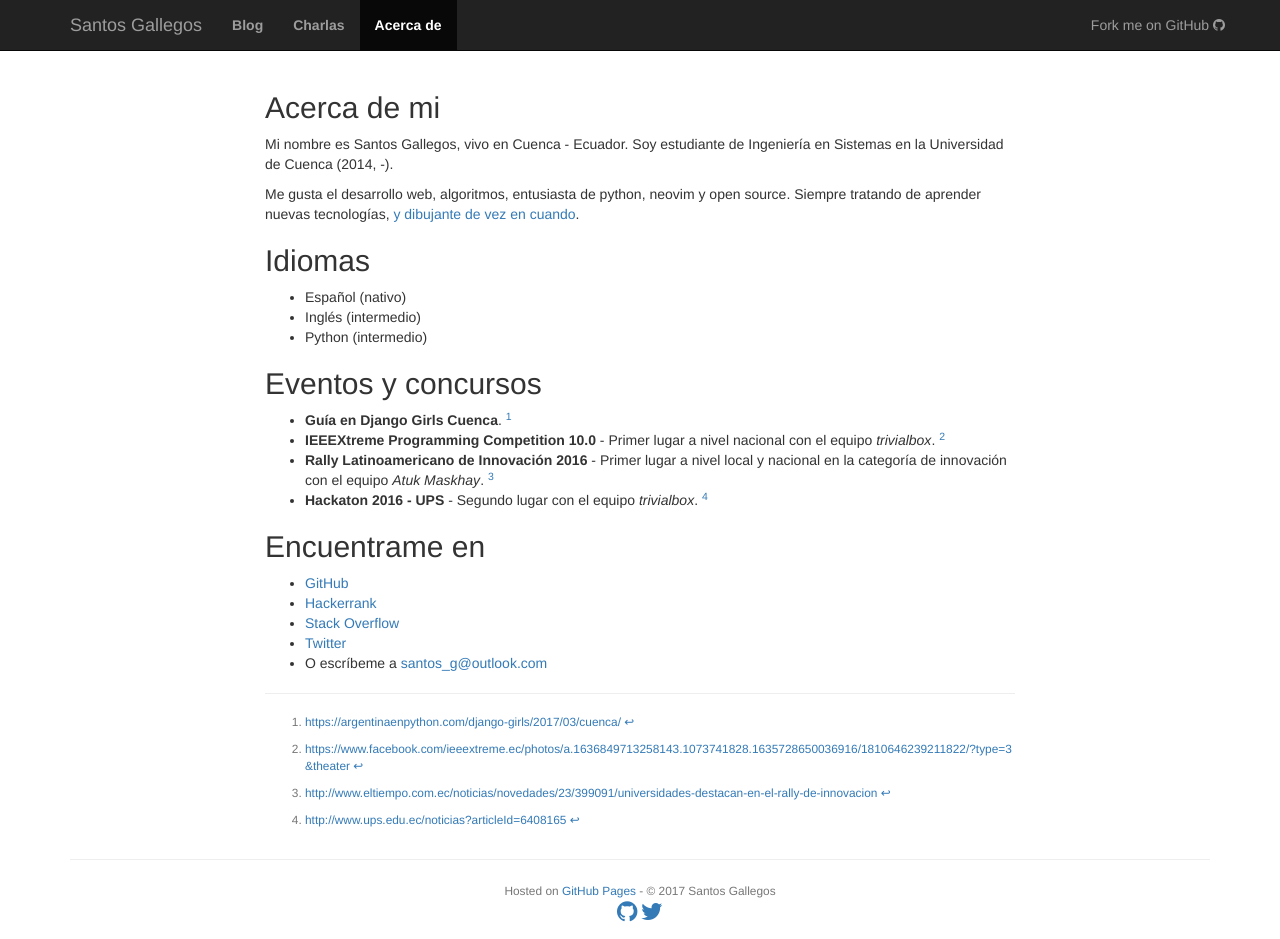
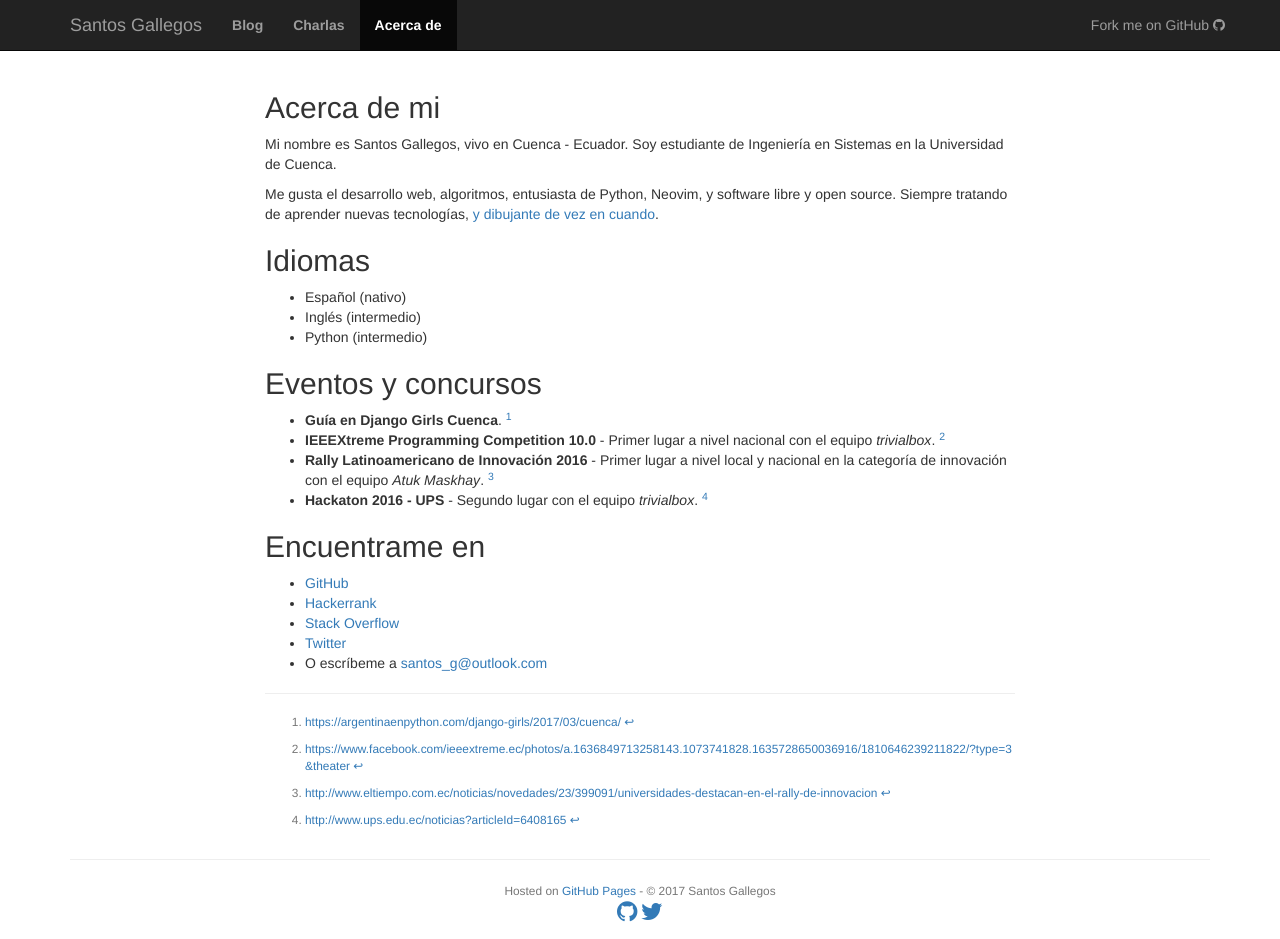
Before and after one commit to stsewd/stsewd.github.io, a Jekyll site: the page built from about.md, in a window 1280 px wide. Built offline with Jekyll 4.4.1, drawn with Linux system fonts in a browser that asks for light colours; comment, search, counter and statistics services are not loaded.

Commit message:
Update about section

```diff
--- a/about.md
+++ b/about.md
@@ -7,11 +7,11 @@
 ## Acerca de mi
 
 Mi nombre es Santos Gallegos, vivo en Cuenca - Ecuador. Soy estudiante de
-Ingeniería en Sistemas en la Universidad de Cuenca (2014, -).
+Ingeniería en Sistemas en la Universidad de Cuenca.
 
-Me gusta el desarrollo web, algoritmos, entusiasta de python, neovim y open
-source. Siempre tratando de aprender nuevas tecnologías, [y dibujante de vez en
-cuando](http://stsewd.deviantart.com/gallery/).
+Me gusta el desarrollo web, algoritmos, entusiasta de Python, Neovim, y
+software libre y open source. Siempre tratando de aprender nuevas tecnologías,
+[y dibujante de vez en cuando](http://stsewd.deviantart.com/gallery/).
 
 ## Idiomas
 
```
